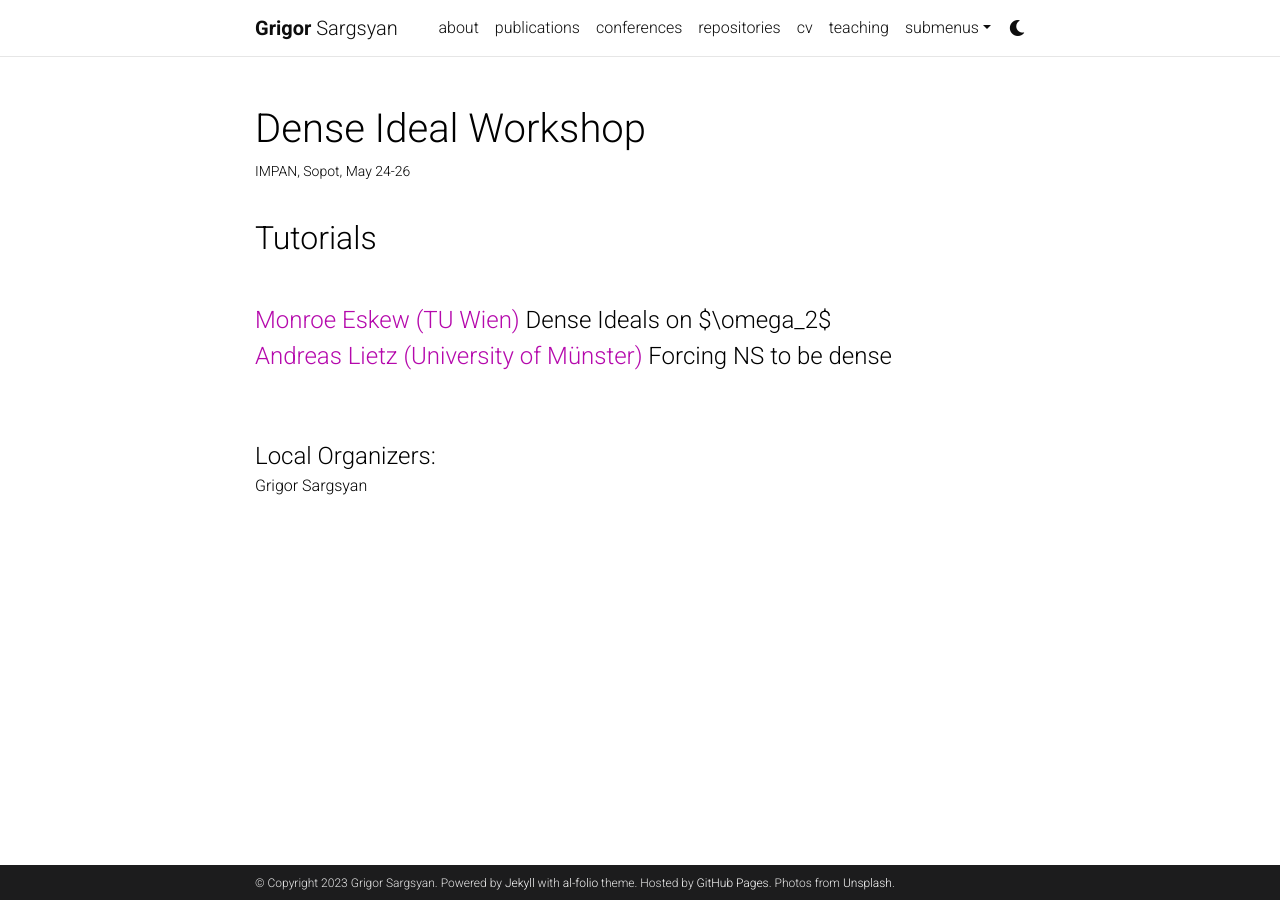
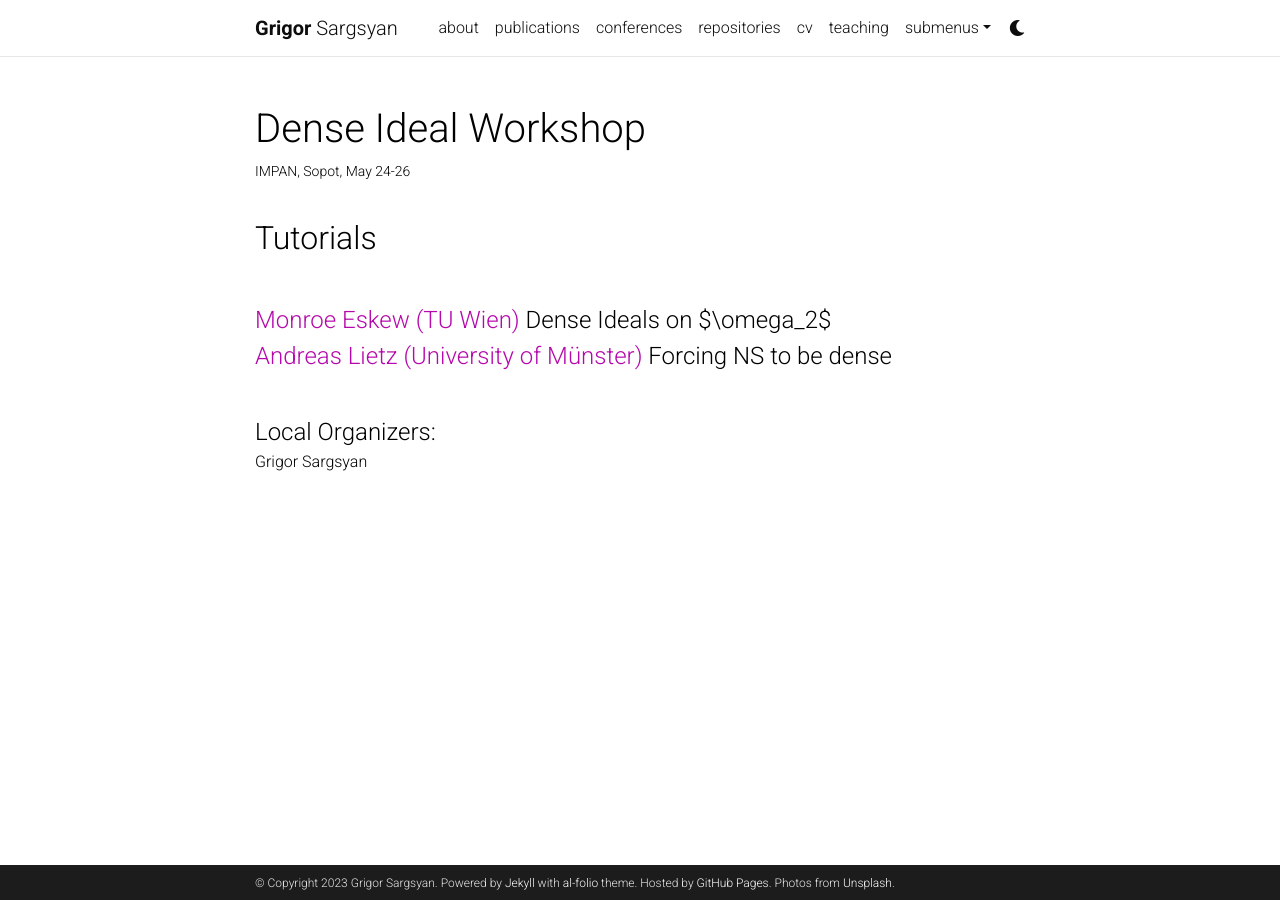
Before and after one commit to grigorsarg/grigorsarg.github.io, a Jekyll site: the page built from _projects/DenseIdeals.md, in a window 1280 px wide. Built offline with Jekyll 4.4.1, drawn with Linux system fonts in a browser that asks for light colours; comment, search, counter and statistics services are not loaded; a style sheet for code colours, icons or effects is not loaded.

Commit message:
Update DenseIdeals.md

```diff
--- a/_projects/DenseIdeals.md
+++ b/_projects/DenseIdeals.md
@@ -10,6 +10,6 @@ importance: 3
 <font size="+3"> Tutorials</font> <br>
 <font size="+2">
     <a href="http://www.logic.univie.ac.at/~eskewm25/">Monroe Eskew (TU Wien)</a> Dense Ideals on $\omega_2$<br>
-<a href="https://www.uni-muenster.de/IVV5WS/WebHop/user/alietz/">Andreas Lietz (University of Münster)</a> Forcing NS to be dense</font><br><br>
+<a href="https://www.uni-muenster.de/IVV5WS/WebHop/user/alietz/">Andreas Lietz (University of Münster)</a> Forcing NS to be dense</font><br>
 
 <font size="+2"> Local Organizers:</font> Grigor Sargsyan
```
